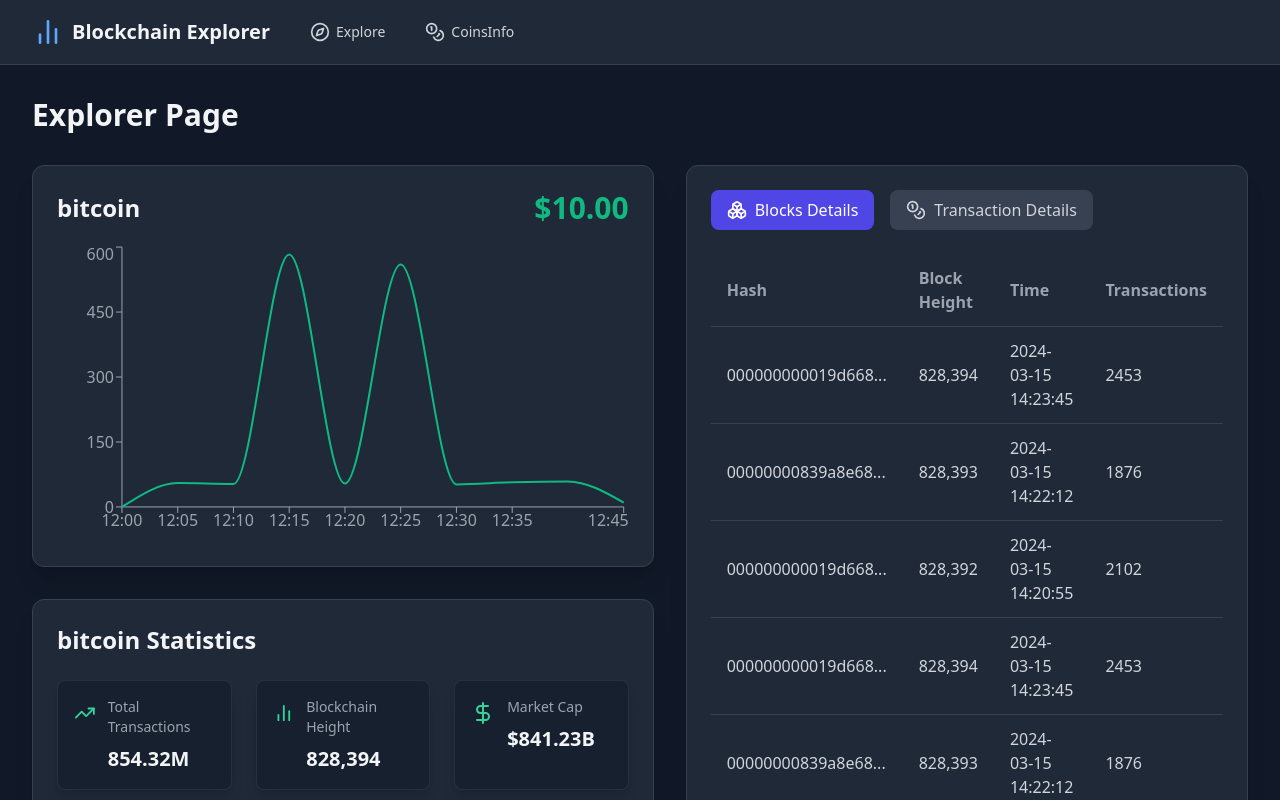
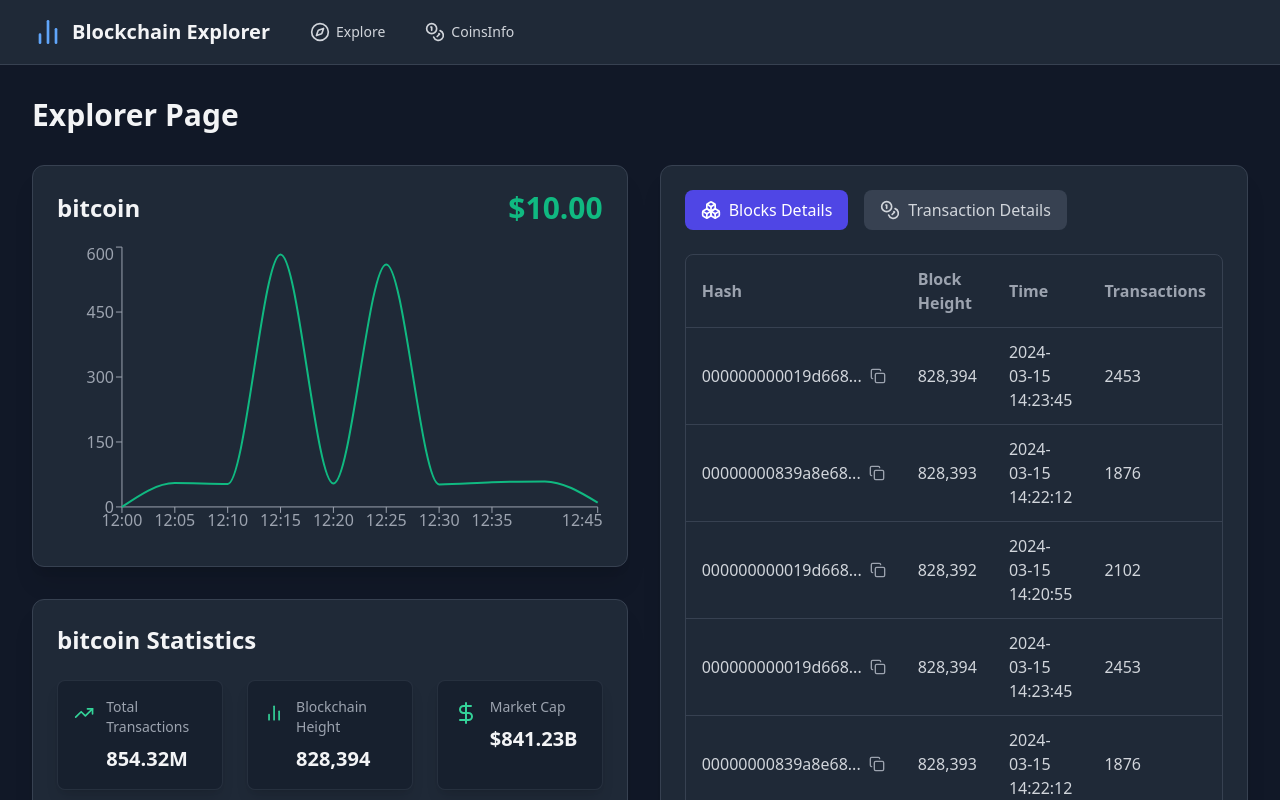
Before and after one commit to FidelioC/blockchainexplorer-project, a React (Create React App) app in the folder react-app/: page /explorer in a window 1280 px wide. Shown: the top 800 px of the page. Built offline with nearby package versions, Linux system fonts and the light colour scheme.

Commit message:
make copy and tooltip in Blockchain details

```diff
--- a/react-app/src/UI/explorerPage/BlockchainDetails.js
+++ b/react-app/src/UI/explorerPage/BlockchainDetails.js
@@ -1,8 +1,10 @@
 import React, { useState } from "react";
-import { Hash, Clock, Boxes, Coins } from "lucide-react";
+import { Hash, Clock, Boxes, Coins, Copy, CheckCircle } from "lucide-react";
 
 const BlockchainDetails = () => {
   const [activeTab, setActiveTab] = useState("blocks");
+
+  const [copiedHash, setCopiedHash] = useState("");
 
   // Placeholder data
   const blocks = [
@@ -19,7 +21,7 @@ const BlockchainDetails = () => {
       transactions: 1876,
     },
     {
-      hash: "000000000019d6689c085ae165831e934ff763ae46a2a6c172b3f1b60a8ce26f",
+      hash: "000000000019d6689c085ae165831e934ff763ae46a2a6c172b3f1b60a8ce26c",
       height: "828,392",
       time: "2024-03-15 14:20:55",
       transactions: 2102,
@@ -37,7 +39,7 @@ const BlockchainDetails = () => {
       transactions: 1876,
     },
     {
-      hash: "000000000019d6689c085ae165831e934ff763ae46a2a6c172b3f1b60a8ce26f",
+      hash: "000000000019d6689c085ae165831e934ff763ae46a2a6c172b3f1b60a8ce26c",
       height: "828,392",
       time: "2024-03-15 14:20:55",
       transactions: 2102,
@@ -55,7 +57,7 @@ const BlockchainDetails = () => {
       transactions: 1876,
     },
     {
-      hash: "000000000019d6689c085ae165831e934ff763ae46a2a6c172b3f1b60a8ce26f",
+      hash: "000000000019d6689c085ae165831e934ff763ae46a2a6c172b3f1b60a8ce26c",
       height: "828,392",
       time: "2024-03-15 14:20:55",
       transactions: 2102,
@@ -73,43 +75,7 @@ const BlockchainDetails = () => {
       transactions: 1876,
     },
     {
-      hash: "000000000019d6689c085ae165831e934ff763ae46a2a6c172b3f1b60a8ce26f",
-      height: "828,392",
-      time: "2024-03-15 14:20:55",
-      transactions: 2102,
-    },
-    {
-      hash: "000000000019d6689c085ae165831e934ff763ae46a2a6c172b3f1b60a8ce26f",
-      height: "828,394",
-      time: "2024-03-15 14:23:45",
-      transactions: 2453,
-    },
-    {
-      hash: "00000000839a8e6886ab5951d76f411475428afc90947ee320161bbf18eb6048",
-      height: "828,393",
-      time: "2024-03-15 14:22:12",
-      transactions: 1876,
-    },
-    {
-      hash: "000000000019d6689c085ae165831e934ff763ae46a2a6c172b3f1b60a8ce26f",
-      height: "828,392",
-      time: "2024-03-15 14:20:55",
-      transactions: 2102,
-    },
-    {
-      hash: "000000000019d6689c085ae165831e934ff763ae46a2a6c172b3f1b60a8ce26f",
-      height: "828,394",
-      time: "2024-03-15 14:23:45",
-      transactions: 2453,
-    },
-    {
-      hash: "00000000839a8e6886ab5951d76f411475428afc90947ee320161bbf18eb6048",
-      height: "828,393",
-      time: "2024-03-15 14:22:12",
-      transactions: 1876,
-    },
-    {
-      hash: "000000000019d6689c085ae165831e934ff763ae46a2a6c172b3f1b60a8ce26f",
+      hash: "000000000019d6689c085ae165831e934ff763ae46a2a6c172b3f1b60a8ce26c",
       height: "828,392",
       time: "2024-03-15 14:20:55",
       transactions: 2102,
@@ -132,82 +98,39 @@ const BlockchainDetails = () => {
       amount: "15.45",
       time: "2024-03-15 14:20:55",
     },
-    {
-      hash: "f4184fc596403b9d638783cf57adfe4c75c605f6356fbc91338530e9831e9e16",
-      amount: "10.23",
-      time: "2024-03-15 14:23:45",
-    },
-    {
-      hash: "a1075db55d416d3ca199f55b6084e2115b9345e16c5cf302fc80e9d5fbf5d48d",
-      amount: "5.78",
-      time: "2024-03-15 14:22:12",
-    },
-    {
-      hash: "0437cd7f8525ceed2324359c2d0ba26006d92d856a9c20fa0241106ee5a597c9",
-      amount: "15.45",
-      time: "2024-03-15 14:20:55",
-    },
-    {
-      hash: "f4184fc596403b9d638783cf57adfe4c75c605f6356fbc91338530e9831e9e16",
-      amount: "10.23",
-      time: "2024-03-15 14:23:45",
-    },
-    {
-      hash: "a1075db55d416d3ca199f55b6084e2115b9345e16c5cf302fc80e9d5fbf5d48d",
-      amount: "5.78",
-      time: "2024-03-15 14:22:12",
-    },
-    {
-      hash: "0437cd7f8525ceed2324359c2d0ba26006d92d856a9c20fa0241106ee5a597c9",
-      amount: "15.45",
-      time: "2024-03-15 14:20:55",
-    },
-    {
-      hash: "f4184fc596403b9d638783cf57adfe4c75c605f6356fbc91338530e9831e9e16",
-      amount: "10.23",
-      time: "2024-03-15 14:23:45",
-    },
-    {
-      hash: "a1075db55d416d3ca199f55b6084e2115b9345e16c5cf302fc80e9d5fbf5d48d",
-      amount: "5.78",
-      time: "2024-03-15 14:22:12",
-    },
-    {
-      hash: "0437cd7f8525ceed2324359c2d0ba26006d92d856a9c20fa0241106ee5a597c9",
-      amount: "15.45",
-      time: "2024-03-15 14:20:55",
-    },
-    {
-      hash: "f4184fc596403b9d638783cf57adfe4c75c605f6356fbc91338530e9831e9e16",
-      amount: "10.23",
-      time: "2024-03-15 14:23:45",
-    },
-    {
-      hash: "a1075db55d416d3ca199f55b6084e2115b9345e16c5cf302fc80e9d5fbf5d48d",
-      amount: "5.78",
-      time: "2024-03-15 14:22:12",
-    },
-    {
-      hash: "0437cd7f8525ceed2324359c2d0ba26006d92d856a9c20fa0241106ee5a597c9",
-      amount: "15.45",
-      time: "2024-03-15 14:20:55",
-    },
-    {
-      hash: "f4184fc596403b9d638783cf57adfe4c75c605f6356fbc91338530e9831e9e16",
-      amount: "10.23",
-      time: "2024-03-15 14:23:45",
-    },
-    {
-      hash: "a1075db55d416d3ca199f55b6084e2115b9345e16c5cf302fc80e9d5fbf5d48d",
-      amount: "5.78",
-      time: "2024-03-15 14:22:12",
-    },
-    {
-      hash: "0437cd7f8525ceed2324359c2d0ba26006d92d856a9c20fa0241106ee5a597c9",
-      amount: "15.45",
-      time: "2024-03-15 14:20:55",
-    },
   ];
+
+  const copyToClipboard = async (hash) => {
+    try {
+      await navigator.clipboard.writeText(hash);
+      setCopiedHash(hash);
+      setTimeout(() => setCopiedHash(""), 2000);
+    } catch (err) {
+      console.error("Failed to copy text: ", err);
+    }
+  };
+
+  const HashCell = ({ hash }) => (
+    <td className="px-4 py-3 text-gray-300 group relative">
+      <div className="flex items-center space-x-2">
+        <span className="transition-opacity">{hash.substring(0, 16)}...</span>
+        <button
+          onClick={() => copyToClipboard(hash)}
+          className="text-gray-400 hover:text-indigo-400 transition-colors"
+          title="Copy hash"
+        >
+          {copiedHash === hash ? (
+            <CheckCircle className="h-4 w-4" />
+          ) : (
+            <Copy className="h-4 w-4" />
+          )}
+        </button>
+      </div>
+      <div className="absolute -top-8 left-0 opacity-0 group-hover:opacity-100 bg-gray-700 text-gray-100 text-sm px-2 py-1 rounded-md transition-opacity whitespace-nowrap">
+        {hash}
+      </div>
+    </td>
+  );
 
   return (
     <div className="bg-gray-800 shadow-xl rounded-xl border border-gray-700">
@@ -237,7 +160,7 @@ const BlockchainDetails = () => {
           </button>
         </div>
 
-        <div className="max-h-[69vh] overflow-y-auto overflow-x-auto rounded-lg">
+        <div className="max-h-[633px] overflow-y-auto overflow-x-auto rounded-lg border border-gray-700">
           <table className="w-full">
             <thead>
               <tr className="text-gray-400 border-b border-gray-700">
@@ -264,9 +187,7 @@ const BlockchainDetails = () => {
                       key={index}
                       className="border-b border-gray-700 hover:bg-gray-700/50 transition-colors"
                     >
-                      <td className="px-4 py-3 text-gray-300">
-                        {block.hash.substring(0, 16)}...
-                      </td>
+                      <HashCell hash={block.hash} />
                       <td className="px-4 py-3 text-gray-300">
                         {block.height}
                       </td>
@@ -281,9 +202,7 @@ const BlockchainDetails = () => {
                       key={index}
                       className="border-b border-gray-700 hover:bg-gray-700/50 transition-colors"
                     >
-                      <td className="px-4 py-3 text-gray-300">
-                        {tx.hash.substring(0, 16)}...
-                      </td>
+                      <HashCell hash={tx.hash} />
                       <td className="px-4 py-3 text-gray-300">{tx.amount}</td>
                       <td className="px-4 py-3 text-gray-300">{tx.time}</td>
                     </tr>
--- /dev/null
+++ b/react-app/src/UI/explorerPage/CryptoStats.js
@@ -0,0 +1,56 @@
+import {
+  Coins,
+  TrendingUp,
+  Clock,
+  DollarSign,
+  BarChart2,
+  ArrowUpCircle,
+} from "lucide-react";
+
+function CryptoStats({ coin, stats }) {
+  const statItems = [
+    {
+      icon: TrendingUp,
+      label: "Total Transactions",
+      value: stats.totalTransactions,
+    },
+    {
+      icon: BarChart2,
+      label: "Blockchain Height",
+      value: stats.blockchainHeight,
+    },
+    { icon: DollarSign, label: "Market Cap", value: stats.marketCap },
+    { icon: ArrowUpCircle, label: "All Time High", value: stats.allTimeHigh },
+    { icon: Clock, label: "Avg. Mined Block", value: stats.avgMinedBlock },
+    { icon: Coins, label: "Avg. Transaction", value: stats.avgTransaction },
+  ];
+  return (
+    <div className="bg-gray-800 shadow-xl rounded-xl border border-gray-700 mt-8">
+      <div className="p-6">
+        <h2 className="text-2xl font-bold text-gray-100 mb-6">
+          {coin} Statistics
+        </h2>
+        <div className="grid grid-cols-1 md:grid-cols-2 lg:grid-cols-3 gap-6">
+          {statItems.map((item, index) => (
+            <div
+              key={index}
+              className="bg-gray-900/50 p-4 rounded-lg shadow-lg flex items-start border border-gray-700/50"
+            >
+              <item.icon className="h-6 w-6 text-emerald-400 mr-3 mt-1" />
+              <div>
+                <h3 className="text-sm font-medium text-gray-400">
+                  {item.label}
+                </h3>
+                <p className="mt-2 text-xl font-semibold text-gray-100">
+                  {item.value}
+                </p>
+              </div>
+            </div>
+          ))}
+        </div>
+      </div>
+    </div>
+  );
+}
+
+export default CryptoStats;
--- a/react-app/src/UI/explorerPage/Explorer.js
+++ b/react-app/src/UI/explorerPage/Explorer.js
@@ -1,15 +1,8 @@
 import React from "react";
 import CryptoChart from "./PriceGraph";
 import BlockchainDetails from "./BlockchainDetails";
+import CryptoStats from "./CryptoStats";
 
-import {
-  Coins,
-  TrendingUp,
-  Clock,
-  DollarSign,
-  BarChart2,
-  ArrowUpCircle,
-} from "lucide-react";
 import stubData from "../../DB/stub_db.json";
 
 const coin = "bitcoin";
@@ -21,7 +14,7 @@ function Explorer() {
       <div className="grid grid-cols-1 lg:grid-cols-[2fr_1fr] gap-8">
         <div>
           <CryptoChart coin={coin} />
-          <CryptoStats stats={stubData[coin].stats} />
+          <CryptoStats coin={coin} stats={stubData[coin].stats} />
         </div>
         <div>
           <BlockchainDetails />
@@ -31,50 +24,4 @@ function Explorer() {
   );
 }
 
-function CryptoStats({ stats }) {
-  const statItems = [
-    {
-      icon: TrendingUp,
-      label: "Total Transactions",
-      value: stats.totalTransactions,
-    },
-    {
-      icon: BarChart2,
-      label: "Blockchain Height",
-      value: stats.blockchainHeight,
-    },
-    { icon: DollarSign, label: "Market Cap", value: stats.marketCap },
-    { icon: ArrowUpCircle, label: "All Time High", value: stats.allTimeHigh },
-    { icon: Clock, label: "Avg. Mined Block", value: stats.avgMinedBlock },
-    { icon: Coins, label: "Avg. Transaction", value: stats.avgTransaction },
-  ];
-  return (
-    <div className="bg-gray-800 shadow-xl rounded-xl border border-gray-700 mt-8">
-      <div className="p-6">
-        <h2 className="text-2xl font-bold text-gray-100 mb-6">
-          {coin} Statistics
-        </h2>
-        <div className="grid grid-cols-1 md:grid-cols-2 lg:grid-cols-3 gap-6">
-          {statItems.map((item, index) => (
-            <div
-              key={index}
-              className="bg-gray-900/50 p-4 rounded-lg shadow-lg flex items-start border border-gray-700/50"
-            >
-              <item.icon className="h-6 w-6 text-emerald-400 mr-3 mt-1" />
-              <div>
-                <h3 className="text-sm font-medium text-gray-400">
-                  {item.label}
-                </h3>
-                <p className="mt-2 text-xl font-semibold text-gray-100">
-                  {item.value}
-                </p>
-              </div>
-            </div>
-          ))}
-        </div>
-      </div>
-    </div>
-  );
-}
-
 export default Explorer;
```
